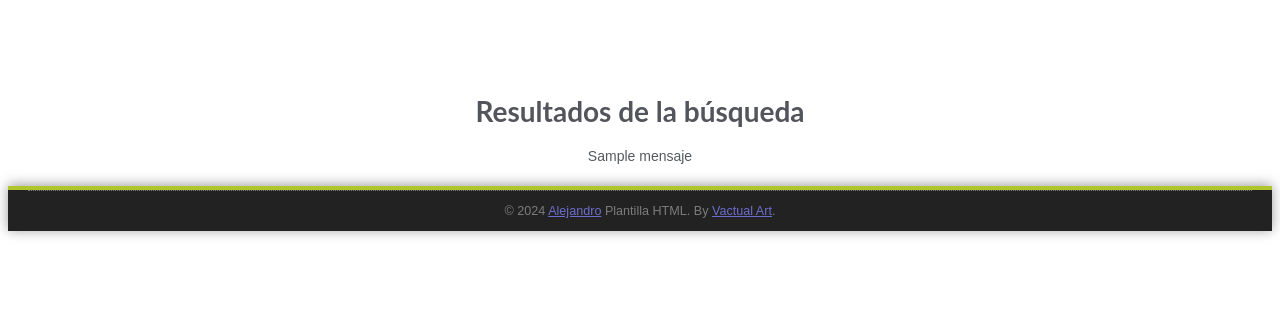
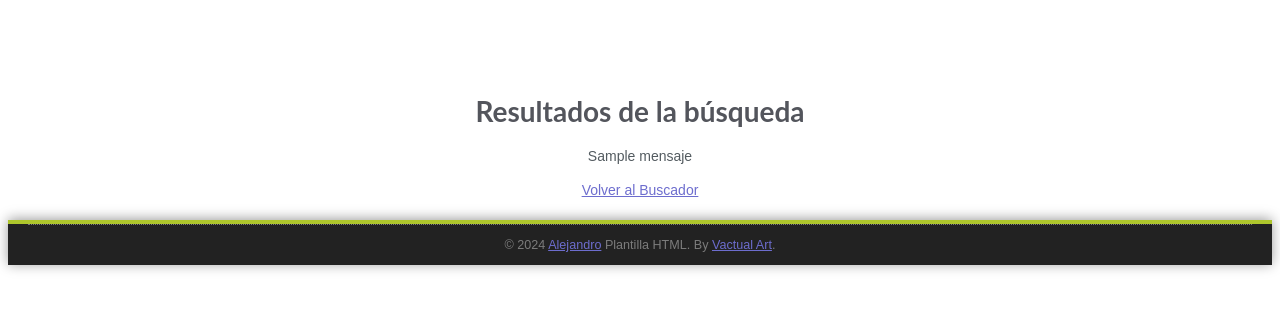
Before and after one commit to alealbaladejo/Proyecto_Flask, a Flask app: template templates/lista.html in a window 1280 px wide. Shown: the part 122-432 px from the top of the page. Run offline with Flask 3, Linux system fonts and the light colour scheme; the template is opened without the code that fills it: most values are stand-ins (such as "Sample title", 1, 10 or a date in 2020); some libraries are stand-ins or nearby versions.

Commit message:
Ajuste de volver al buscador

```diff
--- a/templates/lista.html
+++ b/templates/lista.html
@@ -5,6 +5,7 @@
     <h2>Resultados de la búsqueda</h2>
     {% if mensaje %}
         <p>{{ mensaje }}</p>
+        <p><a href='/buscador'>Volver al Buscador</a></p>
     {% else %}
         <div class="container">
             <table class="table">
```
